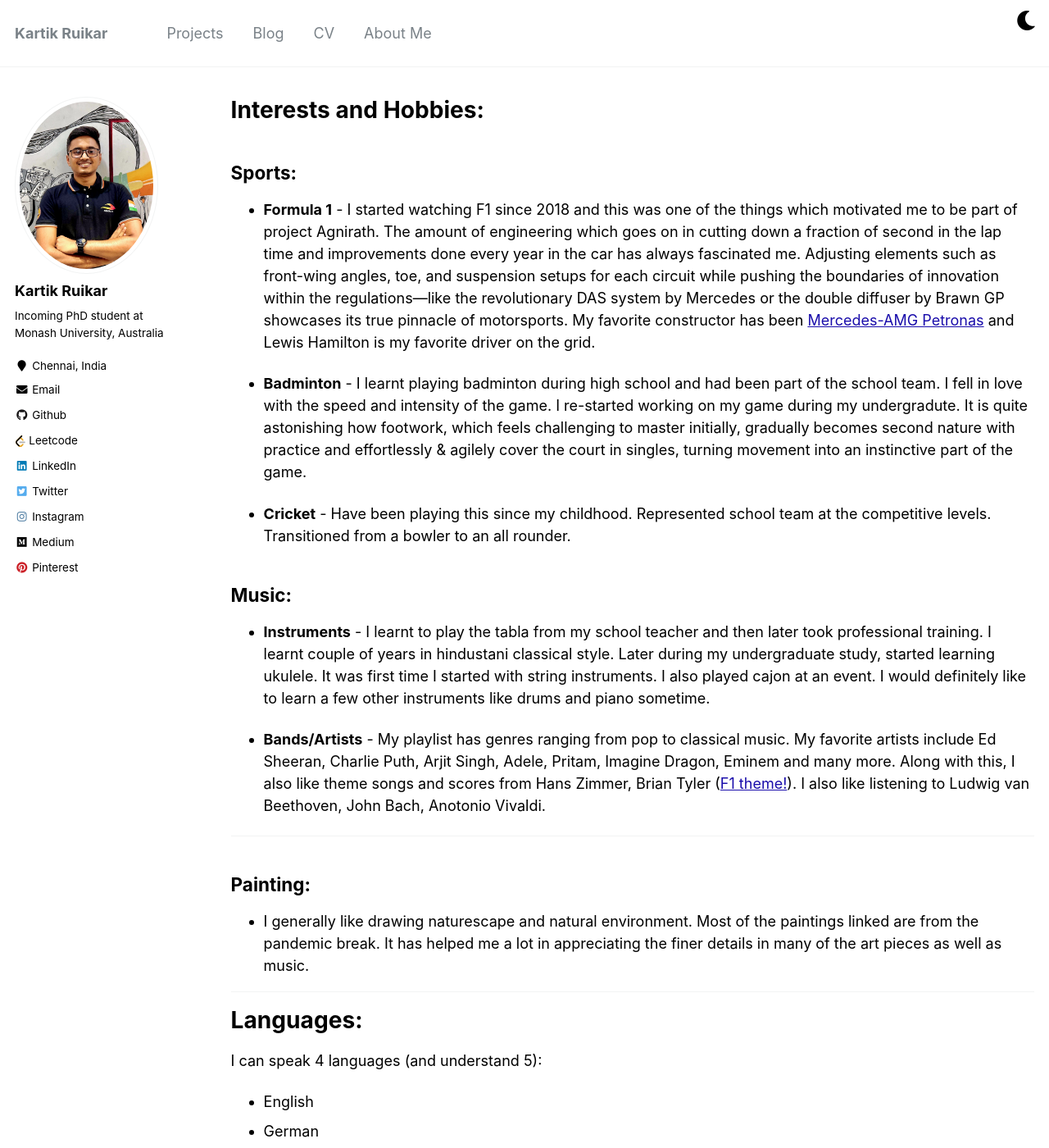
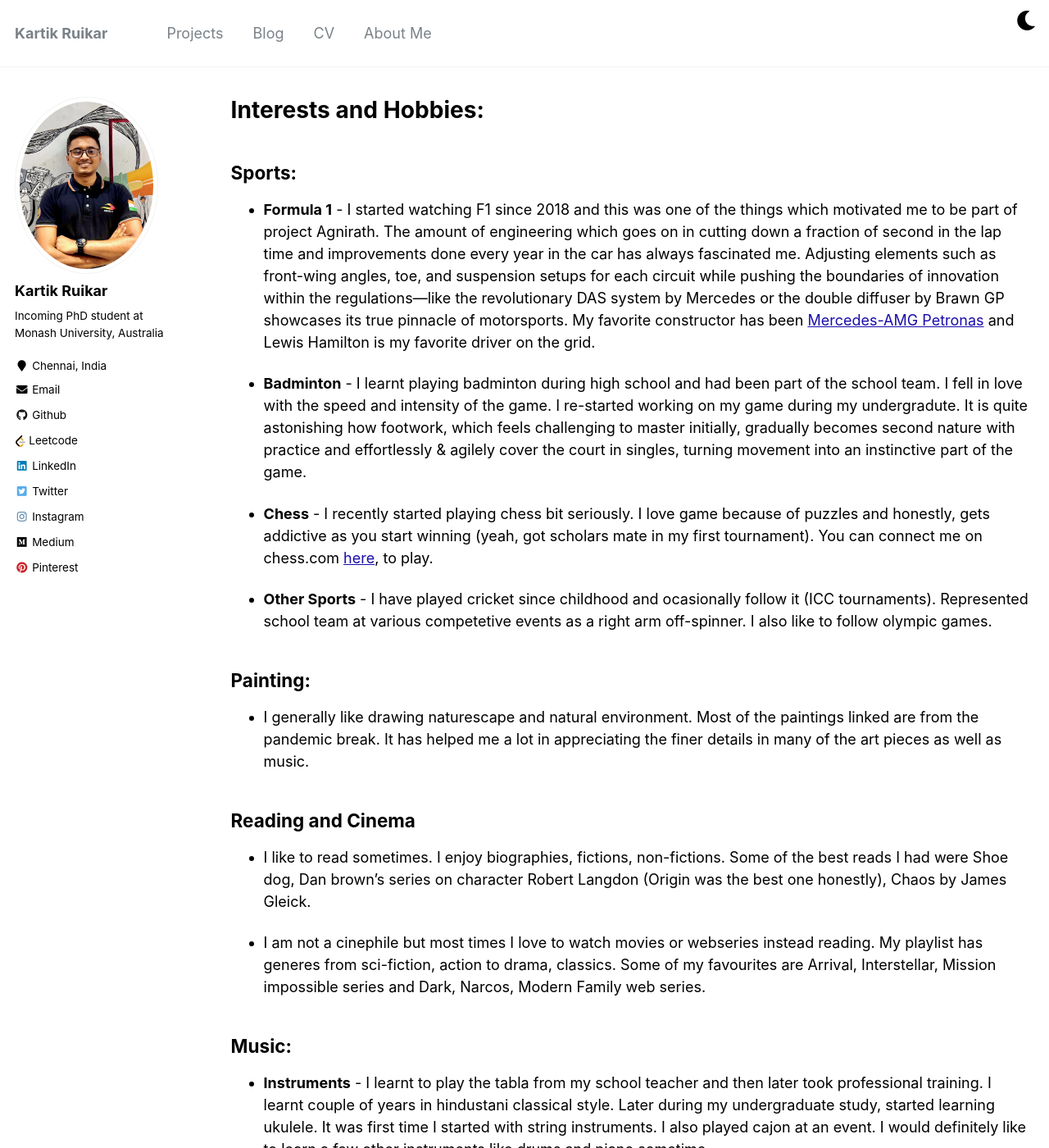
Before and after one commit to Kartik2605/Kartik2605.github.io, a Jekyll site: the page built from _pages/other.md, in a window 1280 px wide and 1400 px high. Shown: the whole window at 82% size. Built offline with Jekyll 4.4.1, drawn with Linux system fonts in a browser that asks for light colours; our own code applies the rules of GitHub Pages for plain Markdown files.

Commit message:
changes in About me 3

```diff
--- a/_pages/other.md
+++ b/_pages/other.md
@@ -15,7 +15,20 @@ redirect_from:
 
 * **Badminton** - I learnt playing badminton during high school and had been part of the school team. I fell in love with the speed and intensity of the game. I re-started working on my game during my undergradute. It is quite astonishing how footwork, which feels challenging to master initially, gradually becomes second nature with practice and effortlessly & agilely cover the court in singles, turning movement into an instinctive part of the game.
 
-* **Cricket** - Have been playing this since my childhood. Represented school team at the competitive levels. Transitioned from a bowler to an all rounder.
+* **Chess** - I recently started playing chess bit seriously. I love game because of puzzles and honestly, gets addictive as you start winning (yeah, got scholars mate in my first tournament). You can connect me on chess.com [here](https://www.chess.com/member/cosmic_26), to play.
+
+* **Other Sports** - I have played cricket since childhood and ocasionally follow it (ICC tournaments). Represented school team at various competetive events as a right arm off-spinner. I also like to follow olympic games.
+
+
+## Painting: ##
+
+- I generally like drawing naturescape and natural environment. Most of the paintings linked are from the pandemic break. It has helped me a lot in appreciating the finer details in many of the art pieces as well as music.
+
+## Reading and Cinema ##
+
+- I like to read sometimes. I enjoy biographies, fictions, non-fictions. Some of the best reads I had were Shoe dog, Dan brown's series on character Robert Langdon (Origin was the best one honestly), Chaos by James Gleick.
+
+- I am not a cinephile but most times I love to watch movies or webseries instead reading. My playlist has generes from sci-fiction, action to drama, classics. Some of my favourites are Arrival, Interstellar, Mission impossible series and Dark, Narcos, Modern Family web series.
 
 ## Music: ##
 
```
Also changed, not shown: other parts of _pages/other.md (+0 -6 lines).
